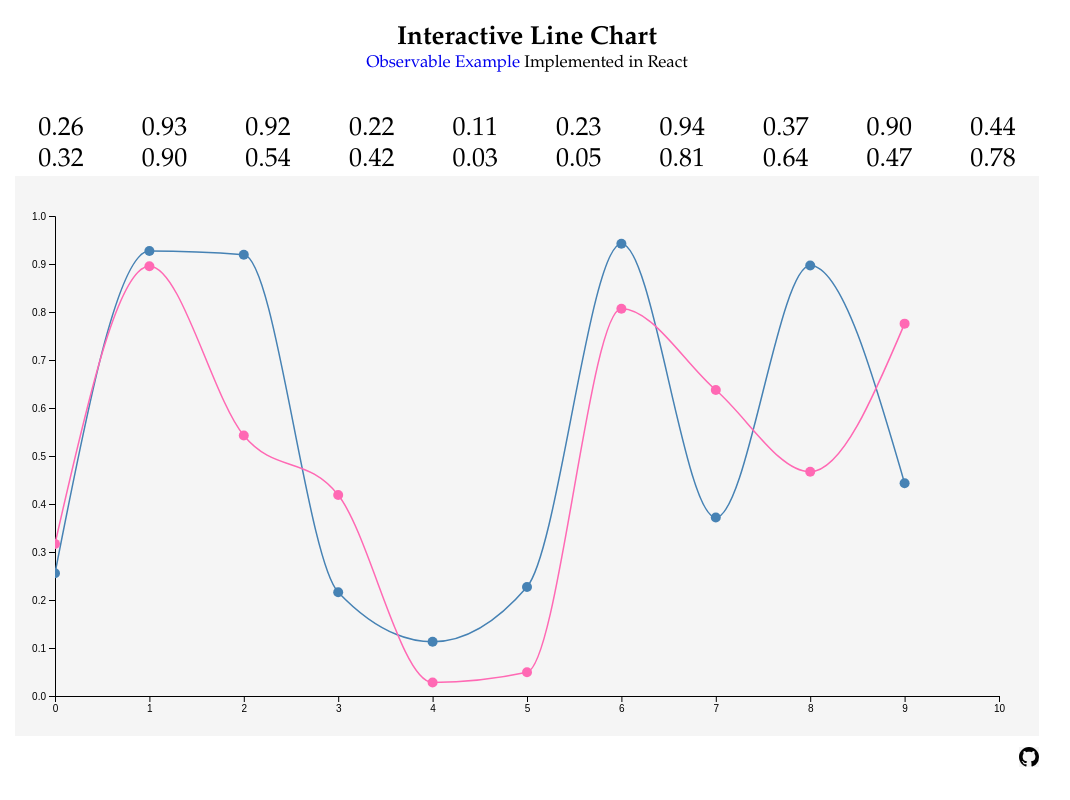
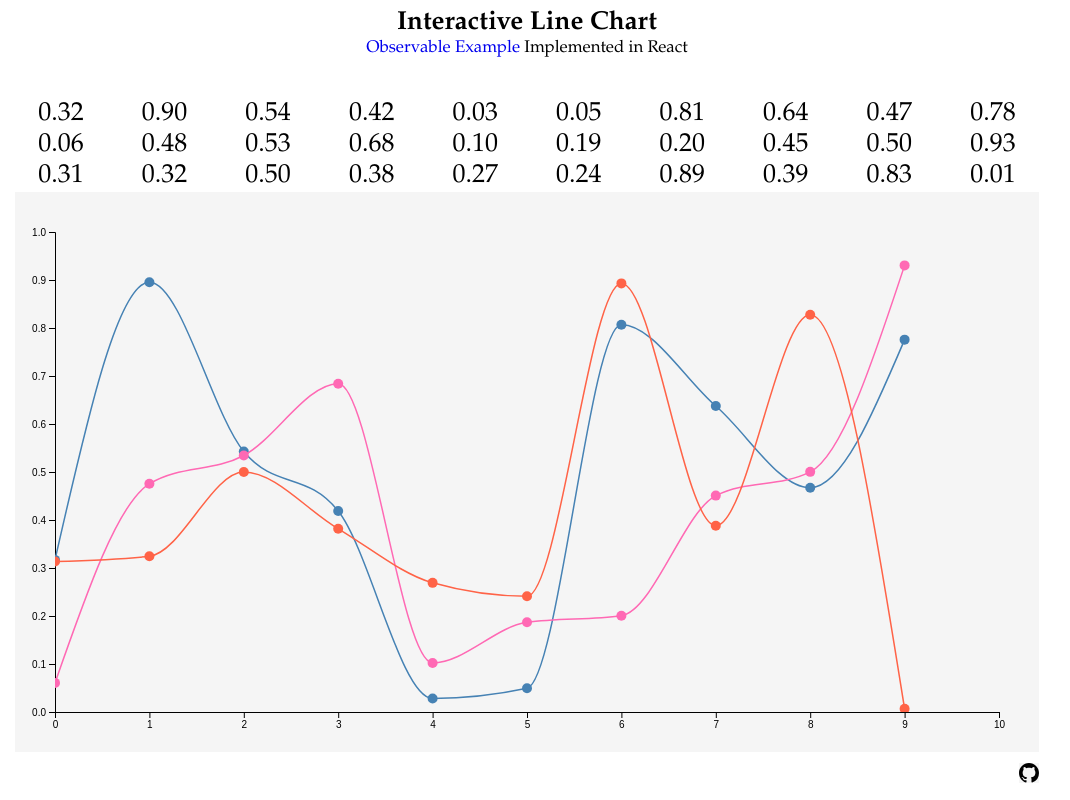
Before and after one commit to anselbrandt/d3-draggable, a React (Create React App) app: page / in a window 1280 px wide. Shown: the whole page, without its empty margins (113-1183 px from the left). Built offline with nearby package versions, Linux system fonts and the light colour scheme.

Commit message:
Add useEffect dependency

```diff
--- a/src/App.js
+++ b/src/App.js
@@ -9,9 +9,9 @@ function App() {
   const svgRef = useRef();
   const svgWidth = viewportWidth * 0.8;
   const svgHeight = viewportHeight * 0.7;
-  const color = ["steelblue", "hotpink", "tomato"];
 
   const data = useRef([
+    d3.range(10).map((d, i) => [i, d3.randomUniform(1)()]),
     d3.range(10).map((d, i) => [i, d3.randomUniform(1)()]),
     d3.range(10).map((d, i) => [i, d3.randomUniform(1)()]),
   ]);
@@ -21,6 +21,7 @@ function App() {
   );
 
   useEffect(() => {
+    const color = ["steelblue", "hotpink", "tomato"];
     const margin = { top: 40, right: 40, bottom: 40, left: 40 };
     const width = svgWidth - margin.left - margin.right;
     const height = svgHeight - margin.top - margin.bottom;
```
